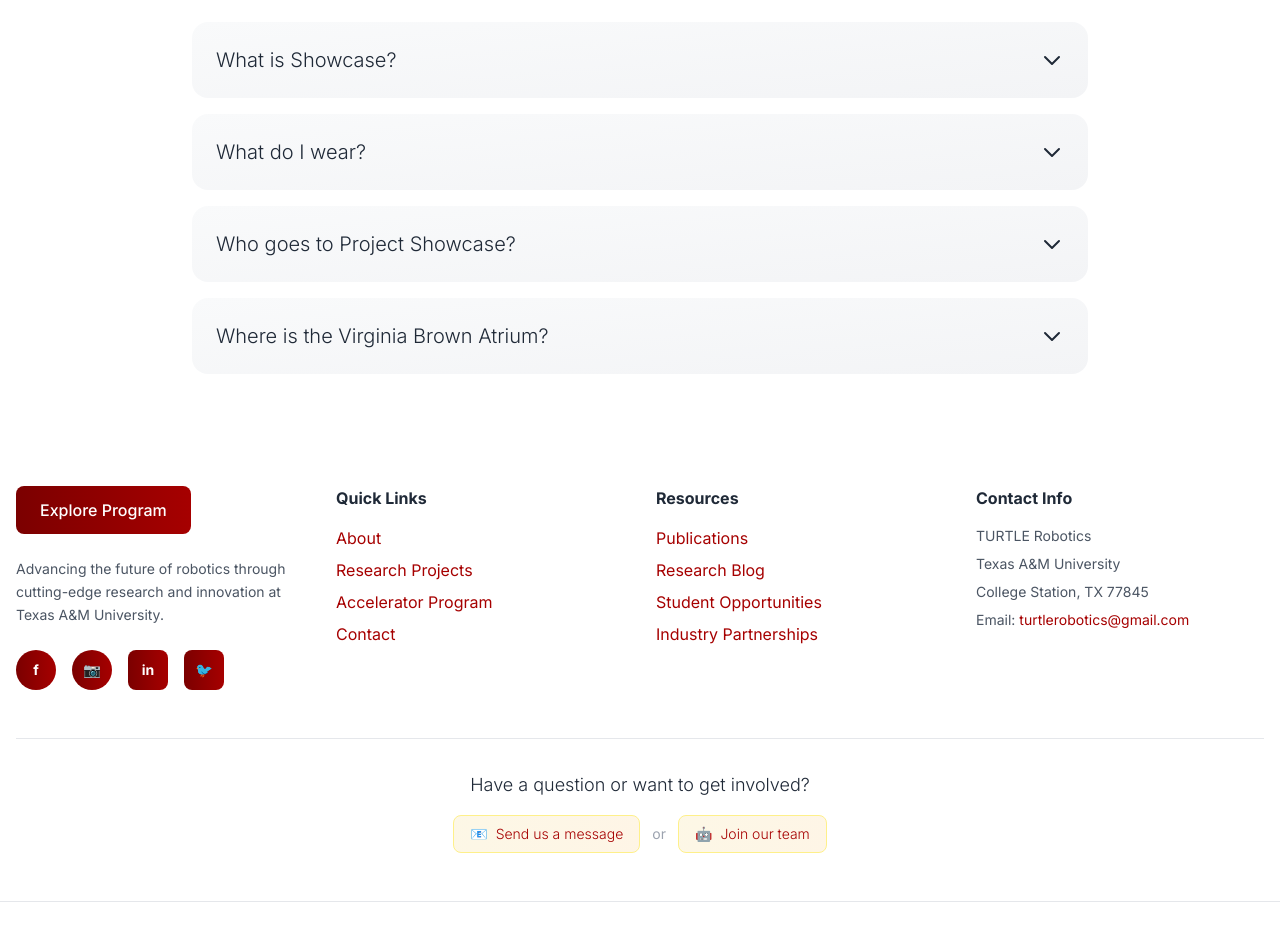
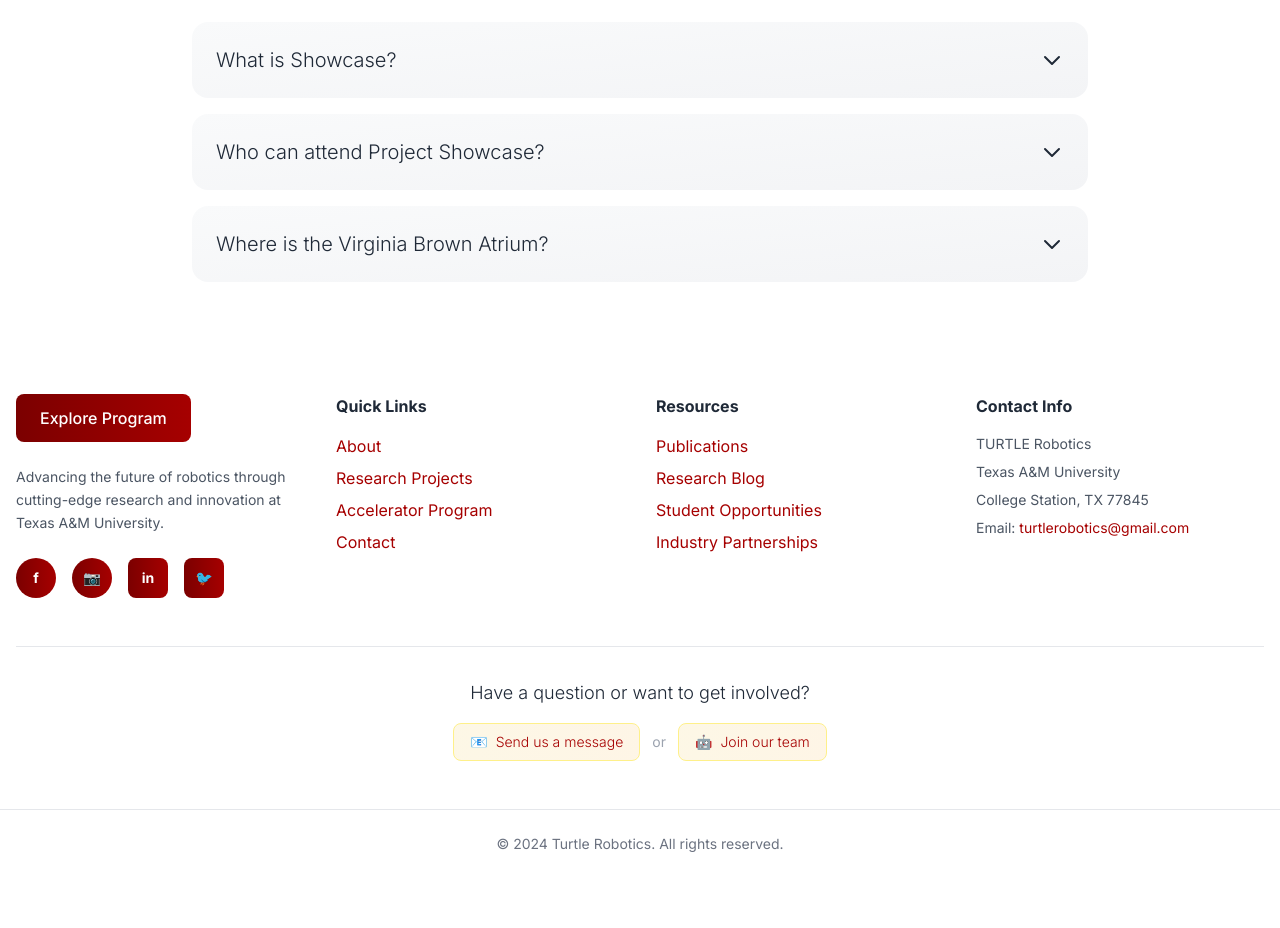
Before and after one commit to turtle-robotics/Turtle-website, a React (Vite) app: page /showcase in a window 1280 px wide. Shown: the part 1180-2108 px from the top of the page. After the commit the page ends 2058 px from the top, so only its background shows below. Built offline with nearby package versions, Linux system fonts and the light colour scheme.

Commit message:
Updated showcase.jsx with Sams changes
fix fiX fix fix

```diff
--- a/src/pages/Showcase.jsx
+++ b/src/pages/Showcase.jsx
@@ -140,10 +140,10 @@ function Showcase() {
               </p>
             </details>
 
-            {/* Q2 */}
+            {/* Q2 - Who goes */}
             <details className="group bg-gradient-to-br from-gray-50 to-gray-100 dark:from-gray-700 dark:to-gray-600 rounded-2xl p-6 cursor-pointer">
               <summary className="flex justify-between items-center font-light text-xl text-gray-800 dark:text-gray-200 list-none">
-                <span>What do I wear?</span>
+                <span>Who can attend Project Showcase?</span>
                 <span className="transition group-open:rotate-180">
                   <svg className="w-6 h-6" fill="none" stroke="currentColor" viewBox="0 0 24 24">
                     <path strokeLinecap="round" strokeLinejoin="round" strokeWidth={2} d="M19 9l-7 7-7-7" />
@@ -151,26 +151,11 @@ function Showcase() {
                 </span>
               </summary>
               <p className="mt-4 text-gray-600 dark:text-gray-400 font-light leading-relaxed">
-                We recommend business casual attire and TURTLE apparel if you have it, but we understand that it is during the school day, so it is not strictly required.
+                Everyone is welcome! Project Showcase is a public event open to all — students, professors, families, friends, and anyone interested in robotics or engineering. Come see what TURTLE has been building this semester!
               </p>
             </details>
 
             {/* Q3 */}
-            <details className="group bg-gradient-to-br from-gray-50 to-gray-100 dark:from-gray-700 dark:to-gray-600 rounded-2xl p-6 cursor-pointer">
-              <summary className="flex justify-between items-center font-light text-xl text-gray-800 dark:text-gray-200 list-none">
-                <span>Who goes to Project Showcase?</span>
-                <span className="transition group-open:rotate-180">
-                  <svg className="w-6 h-6" fill="none" stroke="currentColor" viewBox="0 0 24 24">
-                    <path strokeLinecap="round" strokeLinejoin="round" strokeWidth={2} d="M19 9l-7 7-7-7" />
-                  </svg>
-                </span>
-              </summary>
-              <p className="mt-4 text-gray-600 dark:text-gray-400 font-light leading-relaxed">
-                You! All TURTLE members are encouraged to attend Project Showcase. In addition, we invite professors and industry to come see and encourage you to invite your favorite professors and your friends who are interested in robotics.
-              </p>
-            </details>
-
-            {/* Q4 */}
             <details className="group bg-gradient-to-br from-gray-50 to-gray-100 dark:from-gray-700 dark:to-gray-600 rounded-2xl p-6 cursor-pointer">
               <summary className="flex justify-between items-center font-light text-xl text-gray-800 dark:text-gray-200 list-none">
                 <span>Where is the Virginia Brown Atrium?</span>
```
